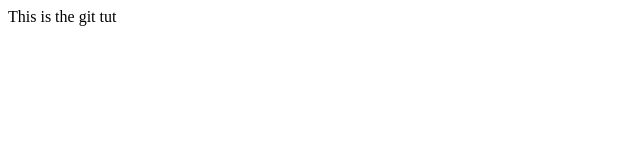
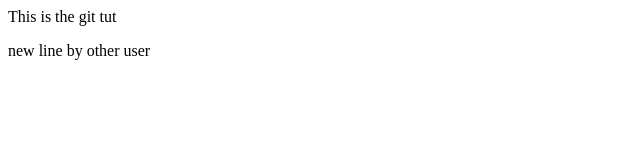
Before and after one commit to chani5606/ex04, a plain HTML site: page ex04/index.html in a window 1280 px wide. Shown: the whole page, without its empty margins (0-640 px from the left). Drawn offline with Linux system fonts and the light colour scheme.

Commit message:
change to index.html by other user

```diff
--- a/ex04/index.html
+++ b/ex04/index.html
@@ -7,5 +7,6 @@
 </head>
 <body>
     This is the git tut
+    <p>new line by other user</p>
 </body>
 </html>
```
